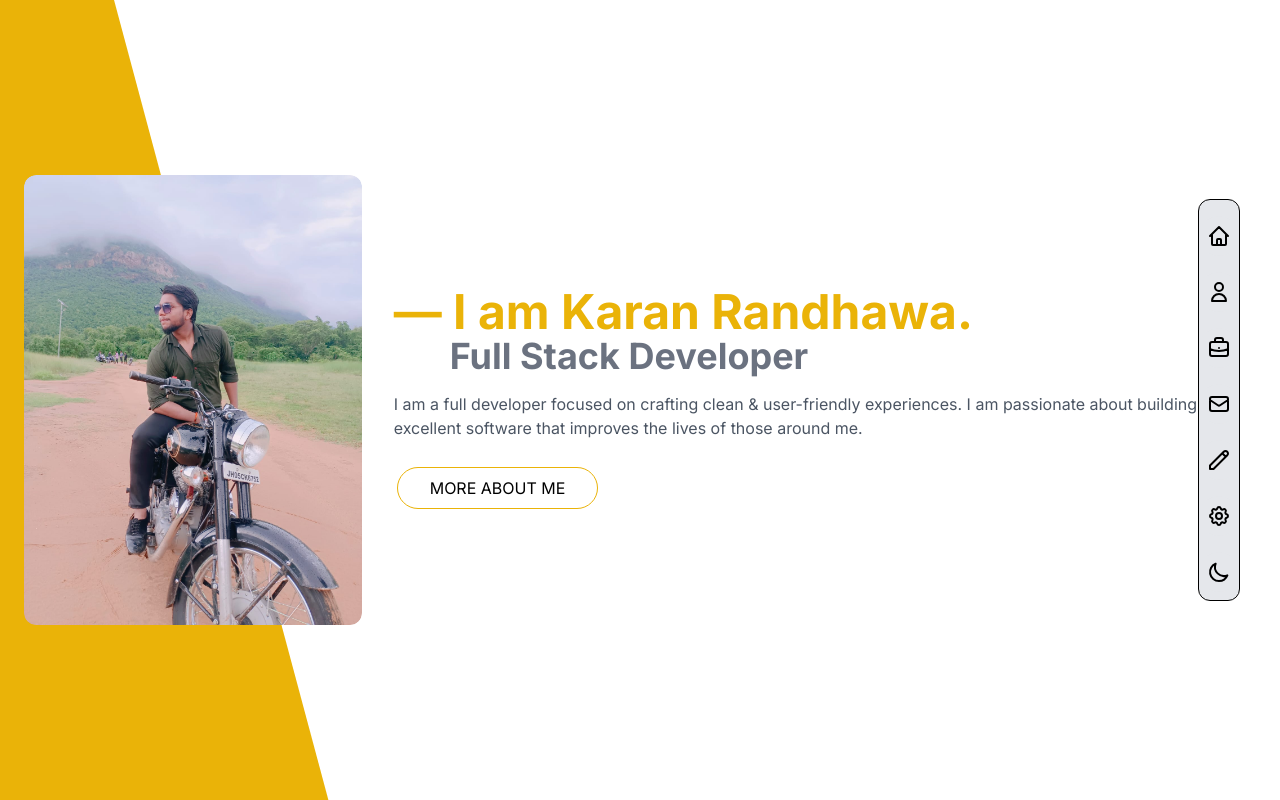
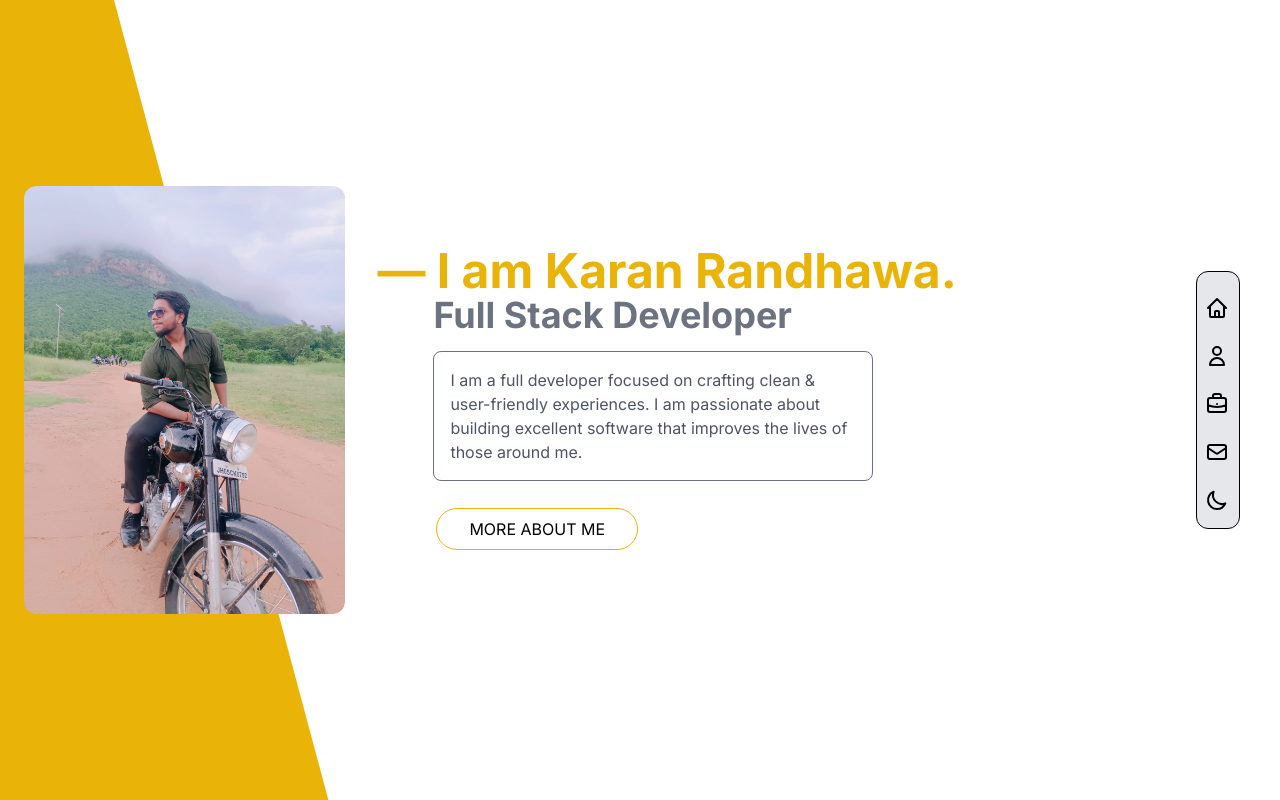
Before and after one commit to KARAN-RANDHAWA27/portfolio_karan, a Next.js app: page / in a window 1280 px wide. Built offline with nearby package versions, Linux system fonts and the light colour scheme.

Commit message:
UI update

```diff
--- a/components/Navbar.jsx
+++ b/components/Navbar.jsx
@@ -12,6 +12,7 @@ import {
   MoonIcon,
   CogIcon,
 } from "@heroicons/react/outline";
+import Link from "next/link";
 
 const Navbar = () => {
   const [isOpen, setIsOpen] = useState(false);
@@ -47,11 +48,12 @@ const Navbar = () => {
   };
 
   return (
-    <div className="fixed md:right-10 right-4 top-4 md:top-1/2 transform md:-translate-y-1/2 flex flex-col space-y-4 z-50 border border-black bg-gray-200 rounded-xl pb-2">
-      <button
-        onClick={toggleNavbar}
-        className="p-2 bg-gray-200 dark:bg-gray-800 rounded-full focus:outline-none md:hidden"
+    <div
+      className={`fixed top-0 right-0 z-50 flex flex-col space-y-4 border border-black bg-gray-200 dark:bg-slate-800 md:top-1/2 md:right-10 md:-translate-y-1/2 rounded-xl md:rounded-xl transition-all duration-300 ease-in-out ${
+        isOpen ? "w-full h-full left-0" : "w-11 h-auto right-2 top-4"
+      }`}
     >
+      <button onClick={toggleNavbar} className="p-2 md:hidden flex justify-end">
         {isOpen ? (
           <XIcon className="h-6 w-6" />
         ) : (
@@ -63,15 +65,40 @@ const Navbar = () => {
           isOpen ? "block" : "hidden"
         } md:block`}
       >
-        <NavItem icon={<HomeIcon className="h-6 w-6" />} label="HOME" />
-        <NavItem icon={<UserIcon className="h-6 w-6" />} label="ABOUT" />
+        <NavItem
+          icon={<HomeIcon className="h-6 w-6" />}
+          label="HOME"
+          href="/"
+          isOpen={isOpen}
+        />
+        <NavItem
+          icon={<UserIcon className="h-6 w-6" />}
+          label="ABOUT"
+          href="/about"
+          isOpen={isOpen}
+        />
         <NavItem
           icon={<BriefcaseIcon className="h-6 w-6" />}
-          label="PORTFOLIO"
+          label="PROJECTS"
+          href="/projects"
+          isOpen={isOpen}
         />
-        <NavItem icon={<MailIcon className="h-6 w-6" />} label="CONTACT" />
-        <NavItem icon={<PencilIcon className="h-6 w-6" />} label="BLOG" />
-        <NavItem icon={<CogIcon className="h-6 w-6" />} label="Setting" />
+        <NavItem
+          icon={<MailIcon className="h-6 w-6" />}
+          label="CONTACT"
+          href="/contact"
+          isOpen={isOpen}
+        />
+        {/* <NavItem
+          icon={<PencilIcon className="h-6 w-6" />}
+          label="BLOG"
+          href="/blogs"
+        />
+        <NavItem
+          icon={<CogIcon className="h-6 w-6" />}
+          label="SETTING"
+          href="/settings"
+        /> */}
         <NavItem
           icon={
             isDarkMode ? (
@@ -80,26 +107,60 @@ const Navbar = () => {
               <MoonIcon className="h-6 w-6" onClick={toggleDarkMode} />
             )
           }
-          label=""
+          label={isDarkMode ? "Light Mode" : "Dark Mode"}
+          href="#"
+          isOpen={isOpen}
         />
       </div>
     </div>
   );
 };
 
-const NavItem = ({ icon, label }) => {
+const NavItem = ({ icon, label, href, isOpen }) => {
   return (
-    <div className="group relative flex items-center">
+    <Link href={href}>
+      <div className="group relative flex items-center pb-2 ml-2 md:ml-0">
         <div className="p-2 rounded-full bg-gray-200 dark:bg-gray-800  group-hover:bg-yellow-500">
           {icon}
         </div>
         {label && (
-        <span className="absolute right-12 ml-12 whitespace-nowrap bg-yellow-500 text-white dark:text-black px-2 py-1 rounded opacity-0 group-hover:opacity-100 transition-opacity duration-300 transform -translate-x-full group-hover:translate-x-0">
+          <span
+            className={` ${
+              isOpen
+                ? "text-black dark:text-white"
+                : "absolute right-12 ml-12 whitespace-nowrap bg-yellow-500 text-white dark:text-white px-2 py-1 rounded opacity-0 group-hover:opacity-100 transition-opacity duration-300 transform -translate-x-full group-hover:translate-x-0"
+            }`}
+          >
             {label}
           </span>
         )}
       </div>
+    </Link>
   );
 };
 
 export default Navbar;
+
+{
+  /* <Link href={"/"} className="h-6 w-6">
+          <NavItem icon={<HomeIcon className="h-6 w-6" />} label="HOME" />
+        </Link>
+        <Link href={"/about"}>
+          <NavItem icon={<UserIcon className="h-6 w-6" />} label="ABOUT" />
+        </Link>
+        <Link href={"/portfolio"}>
+          <NavItem
+            icon={<BriefcaseIcon className="h-6 w-6" />}
+            label="PORTFOLIO"
+          />
+        </Link>
+        <Link href={"/contact"}>
+          <NavItem icon={<MailIcon className="h-6 w-6" />} label="CONTACT" />
+        </Link>
+        <Link href={"/blog"}>
+          <NavItem icon={<PencilIcon className="h-6 w-6" />} label="BLOG" />
+        </Link>
+        <Link href={"/setting"}>
+          <NavItem icon={<CogIcon className="h-6 w-6" />} label="SETTING" />
+        </Link> */
+}
--- a/components/home/page.jsx
+++ b/components/home/page.jsx
@@ -8,7 +8,7 @@ const Homepage = () => {
       <Navbar />
       <div className="hidden lg:block absolute inset-0 bg-yellow-500  transform rotate-[-15deg] -translate-x-1/2 -translate-y-1/4 h-[200%] w-2/6"></div>
 
-      <div className="flex flex-col md:flex-row items-center space-y-8 md:space-y-0 md:space-x-8 relative z-10">
+      <div className="flex flex-col md:flex-row items-center space-y-8 md:space-y-0 md:space-x-8 relative z-10 mt-20 md:mt-0">
         <div className="relative">
           <div className="rounded-2xl md:rounded-xl overflow-hidden">
             <Image
@@ -25,10 +25,10 @@ const Homepage = () => {
           <h1 className="text-3xl md:text-5xl font-bold text-yellow-500">
             &mdash; I am Karan Randhawa.
           </h1>
-          <h2 className="text-3xl md:text-4xl font-bold text-gray-500 dark:text-gray-500 pl-14">
+          <h2 className="text-3xl md:text-4xl font-bold text-gray-500 dark:text-gray-500 md:pl-14">
             Full Stack Developer
           </h2>
-          <p className="mt-4 text-gray-600 dark:text-gray-400">
+          <p className="mt-4 text-gray-600 dark:text-gray-400 border border-gray-500 md:ml-14 w-10/12 rounded-lg p-4 md:w-6/12 ml-6">
             I am a full developer focused on crafting clean &amp; user-friendly
             experiences. I am passionate about building excellent software that
             improves the lives of those around me.
@@ -36,7 +36,7 @@ const Homepage = () => {
           {/* <button className="mt-6 px-6 py-2 rounded-full bg-yellow-500 text-white hover:bg-yellow-600 focus:outline-none">
             MORE ABOUT ME
           </button> */}
-          <button className="mt-6 p-[3px] relative">
+          <button className="mt-6 p-[3px] relative md:ml-14">
             <div className="px-8 py-2 rounded-full border border-yellow-500 relative group transition duration-200 text-black dark:text-gray-400 hover:bg-yellow-500">
               MORE ABOUT ME
             </div>
```
Lines whose indentation alone changed are shown as unchanged.
